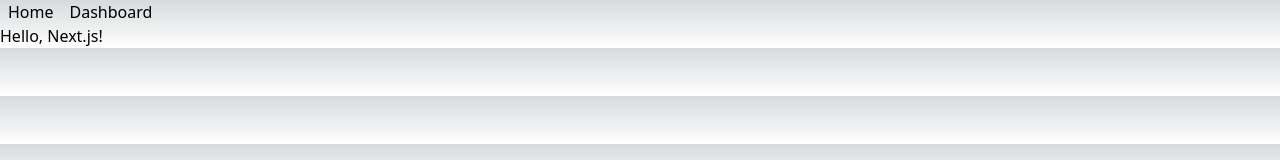
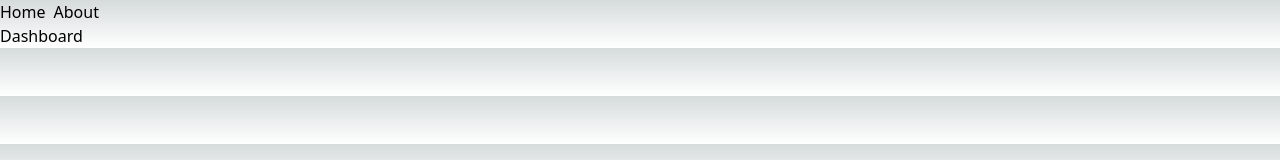
Before and after one commit to anasahmed700/nextjs-routing, a Next.js app: page / in a window 1280 px wide. Shown: the top 160 px of the page. Built offline with nearby package versions, Linux system fonts and the light colour scheme.

Commit message:
Linking and Navigating

```diff
--- /dev/null
+++ b/src/app/blog/PostList.js
@@ -0,0 +1,13 @@
+import Link from 'next/link'
+
+export default function PostList({ posts }) {
+    return (
+        <ul>
+            {posts.map((post) => (
+                <li key={post.id}>
+                    <Link href={`/blog/${post.slug}`}>{post.title}</Link>
+                </li>
+            ))}
+        </ul>
+    )
+}
--- a/src/app/page.tsx
+++ b/src/app/page.tsx
@@ -1,4 +1,13 @@
+'use client'
 
-export default function Home() {
-  return <h1>Hello, Next.js!</h1>;
+import { useRouter } from 'next/navigation'
+
+export default function Page() {
+  const router = useRouter()
+
+  return (
+    <button type="button" onClick={() => router.push('/dashboard')}>
+      Dashboard
+    </button>
+  )
 }
--- /dev/null
+++ b/src/app/team/[id]/page.tsx
@@ -0,0 +1,16 @@
+import { redirect } from 'next/navigation'
+
+async function fetchTeam(id: string) {
+    const res = await fetch('https://...')
+    if (!res.ok) return undefined
+    return res.json()
+}
+
+export default async function Profile({ params }: { params: { id: string } }) {
+    const team = await fetchTeam(params.id)
+    if (!team) {
+        redirect('/login')
+    }
+
+    // ...
+}
--- a/src/app/ui/nav-links.tsx
+++ b/src/app/ui/nav-links.tsx
@@ -8,15 +8,13 @@ export function NavLinks() {
 
     return (
         <nav>
-            <Link className={`link ${pathname === '/' ? 'active' : ''} p-2`} href="/">
+            <Link className={`link ${pathname === '/' ? 'active' : ''}`} href="/">
                 Home
             </Link>
 
             <Link
-                className={`link ${pathname === '/dashboard' ? 'active' : ''} p-2`}
-                href="/dashboard"
-            >
-                Dashboard
+                className={`link ${pathname === '/about' ? 'active' : ''} p-2`} href="/about">
+                About
             </Link>
         </nav>
     )
```
